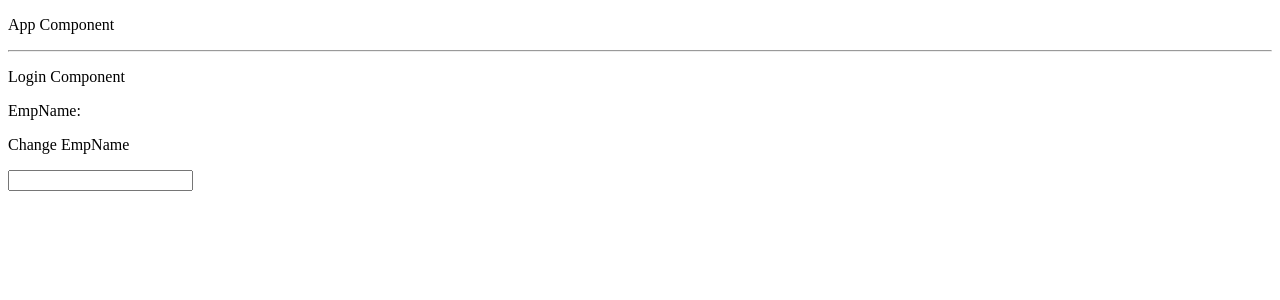
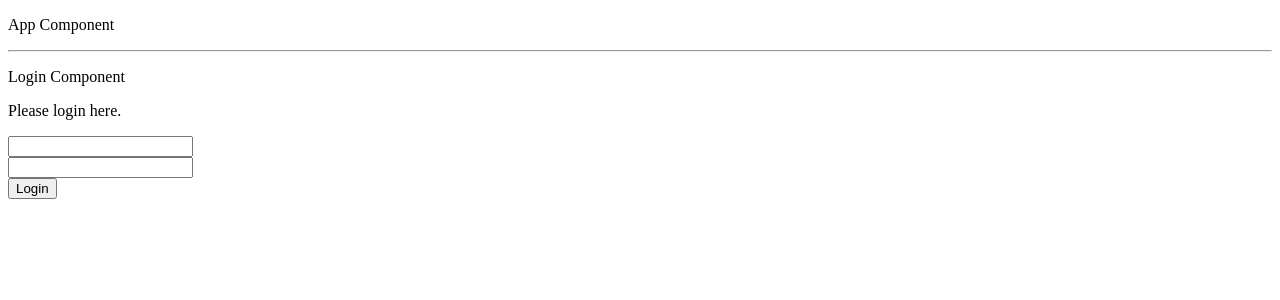
Before and after one commit to vamandeshmukh/sbi-react-app-2023, a React (Create React App) app: page / in a window 1280 px wide. Shown: the top 300 px of the page. Built offline with nearby package versions, Linux system fonts and the light colour scheme.

Commit message:
sbi react demo

```diff
--- a/src/components/Login.js
+++ b/src/components/Login.js
@@ -2,22 +2,35 @@ import { useState } from "react";
 
 const Login = () => {
 
-    const [empName, setEmpName] = useState('');
+    const [loginData, setLoginData] = useState({username: '', password: ''});
 
-    const handleEmpName = (evt) => {
+    const handleLogin = (evt) => {
         console.log(evt.target.name);
         console.log(evt.target.value);
-        setEmpName(evt.target.value);
+        setLoginData({
+            ...loginData,
+            [evt.target.name]: evt.target.value
+        });
+    };
+
+    const submitLogin = (evt) => {
+        console.log(loginData);
+        alert(`Hi ${loginData.username}! You've logged in successfully!`);
+        setLoginData({username: '', password: ''});
+        evt.preventDefault();
     };
 
     return (
         <div>
             <p>Login Component</p>
             <div>
-                <p>EmpName: {empName}</p>
-                <p>Change EmpName</p>
-                <form>
-                    <input type="text" name="empName" value={empName} onChange={handleEmpName} />
+                <p>Please login here.</p>
+                <form onSubmit={submitLogin}>
+                    <input type="text" name="username" value={loginData.username} onChange={handleLogin} />
+                    <br />
+                    <input type="password" name="password" value={loginData.password} onChange={handleLogin} />
+                    <br />
+                    <input type="submit" value="Login" />
                 </form>
             </div>
         </div>
@@ -25,3 +38,32 @@ const Login = () => {
 };
 
 export default Login;
+
+// import { useState } from "react";
+
+// const Login = () => {
+
+//     const [empName, setEmpName] = useState('');
+
+//     const handleEmpName = (evt) => {
+//         console.log(evt.target.name);
+//         console.log(evt.target.value);
+//         setEmpName(evt.target.value);
+//     };
+
+
+//     return (
+//         <div>
+//             <p>Login Component</p>
+//             <div>
+//                 <p>EmpName: {empName}</p>
+//                 <p>Change EmpName</p>
+//                 <form>
+//                     <input type="text" name="empName" value={empName} onChange={handleEmpName} />
+//                 </form>
+//             </div>
+//         </div>
+//     );
+// };
+
+// export default Login;
```
